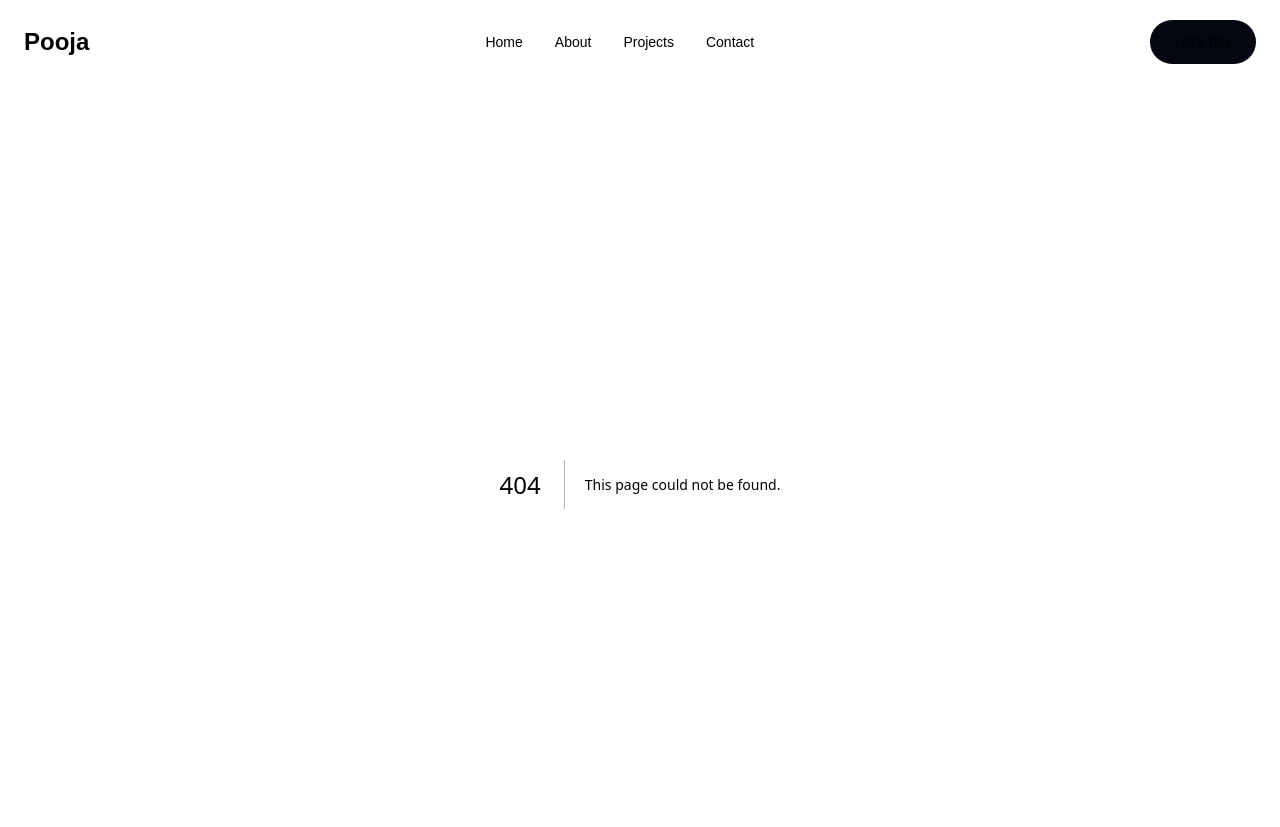
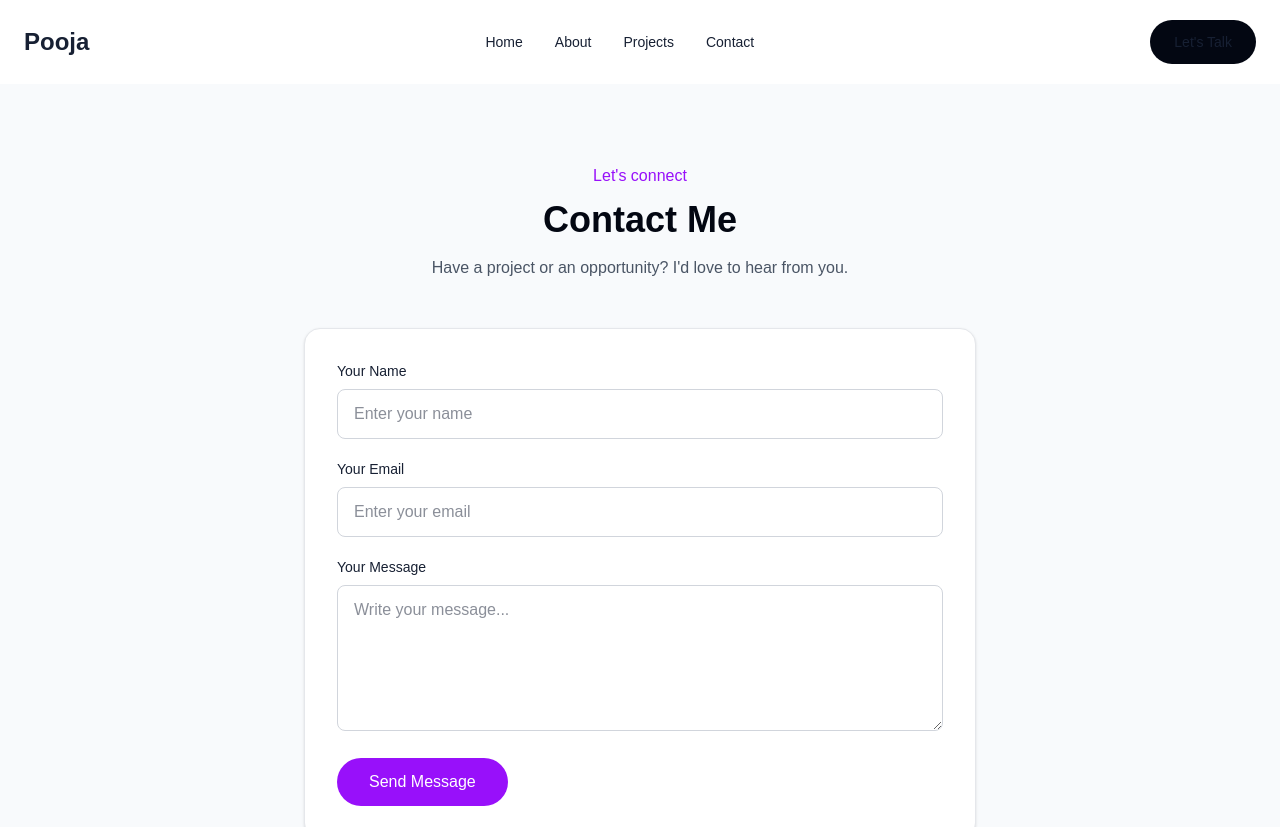
Before and after one commit to poojaukade/next-js-, a Next.js app in the folder nextjs_project/: page /contact in a window 1280 px wide. Before the commit this address had no page. Shown: the top 827 px of the page. Built offline with nearby package versions, Linux system fonts and the light colour scheme.

Commit message:
contact form created

```diff
--- /dev/null
+++ b/nextjs_project/app/contact/ContactForm.tsx
@@ -0,0 +1,80 @@
+
+"use client";
+
+import { useState } from "react";
+
+export default function ContactForm() {
+  const [name, setName] = useState("");
+  const [email, setEmail] = useState("");
+  const [message, setMessage] = useState("");
+  const [submitted, setSubmitted] = useState(false);
+
+  function handleSubmit(e: React.FormEvent<HTMLFormElement>) {
+    e.preventDefault();
+
+    setSubmitted(true);
+
+    setName("");
+    setEmail("");
+    setMessage("");
+  }
+
+  return (
+    <form onSubmit={handleSubmit} className="space-y-5">
+      <div>
+        <label className="mb-2 block text-sm font-medium">
+          Your Name
+        </label>
+        <input
+          type="text"
+          value={name}
+          onChange={(e) => setName(e.target.value)}
+          placeholder="Enter your name"
+          required
+          className="w-full rounded-lg border border-gray-300 px-4 py-3 outline-none focus:border-purple-600"
+        />
+      </div>
+
+      <div>
+        <label className="mb-2 block text-sm font-medium">
+          Your Email
+        </label>
+        <input
+          type="email"
+          value={email}
+          onChange={(e) => setEmail(e.target.value)}
+          placeholder="Enter your email"
+          required
+          className="w-full rounded-lg border border-gray-300 px-4 py-3 outline-none focus:border-purple-600"
+        />
+      </div>
+
+      <div>
+        <label className="mb-2 block text-sm font-medium">
+          Your Message
+        </label>
+        <textarea
+          value={message}
+          onChange={(e) => setMessage(e.target.value)}
+          placeholder="Write your message..."
+          rows={5}
+          required
+          className="w-full rounded-lg border border-gray-300 px-4 py-3 outline-none focus:border-purple-600"
+        />
+      </div>
+
+      <button
+        type="submit"
+        className="rounded-full bg-purple-600 px-8 py-3 font-medium text-white hover:bg-purple-700"
+      >
+        Send Message
+      </button>
+
+      {submitted && (
+        <p className="text-sm text-green-600">
+          Your message has been submitted successfully!
+        </p>
+      )}
+    </form>
+  );
+}
--- /dev/null
+++ b/nextjs_project/app/contact/page.tsx
@@ -0,0 +1,26 @@
+
+import ContactForm from "./ContactForm";
+
+export default function Contact() {
+  return (
+    <section className="mx-auto max-w-7xl px-6 py-20">
+      <div className="mb-12 text-center">
+        <p className="font-medium text-purple-600">
+          Let's connect
+        </p>
+
+        <h1 className="mt-3 text-4xl font-bold text-gray-950">
+          Contact Me
+        </h1>
+
+        <p className="mt-4 text-gray-600">
+          Have a project or an opportunity? I'd love to hear from you.
+        </p>
+      </div>
+
+      <div className="mx-auto max-w-2xl rounded-2xl border border-gray-200 bg-white p-8 shadow-sm">
+        <ContactForm />
+      </div>
+    </section>
+  );
+}
--- /dev/null
+++ b/nextjs_project/app/not-found.tsx
@@ -0,0 +1,28 @@
+
+import Link from "next/link";
+
+export default function NotFound() {
+  return (
+    <section className="flex min-h-[70vh] flex-col items-center justify-center px-6 text-center">
+      <p className="text-7xl font-bold text-purple-600">
+        404
+      </p>
+
+      <h1 className="mt-5 text-3xl font-bold text-gray-950">
+        Page Not Found
+      </h1>
+
+      <p className="mt-4 max-w-md text-gray-600">
+        Sorry, the page or project you're looking for
+        doesn't exist or may have been removed.
+      </p>
+
+      <Link
+        href="/projects"
+        className="mt-8 rounded-full bg-purple-600 px-7 py-3 font-medium text-white hover:bg-purple-700"
+      >
+        Back to Projects
+      </Link>
+    </section>
+  );
+}
```
